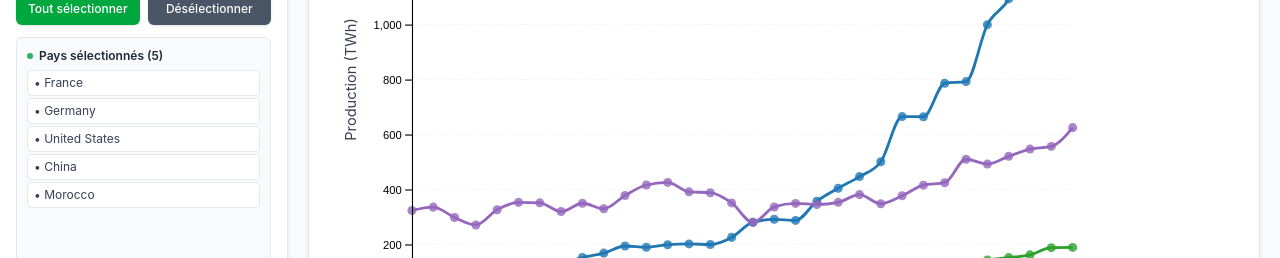
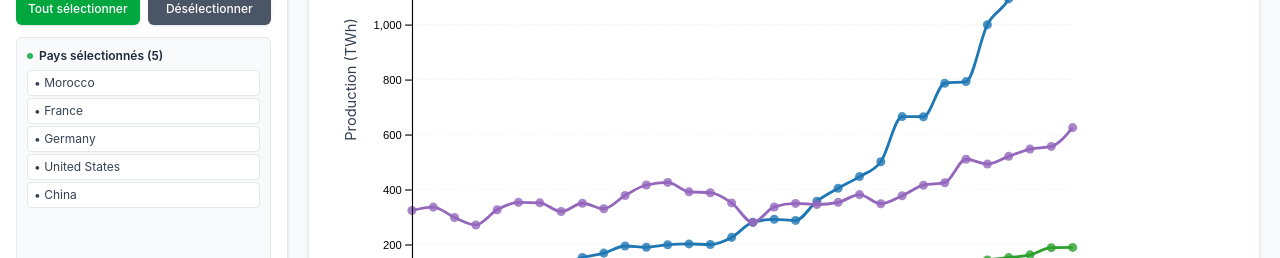
Before and after one commit to ImadAAmara1/energy-data-explorer, a React (Vite) app: page / in a window 1280 px wide. Shown: the part 443-701 px from the top of the page. Built offline with nearby package versions, Linux system fonts and the light colour scheme.

Commit message:
feat: Prioritize Morocco in default country selection

```diff
--- a/src/App.jsx
+++ b/src/App.jsx
@@ -14,11 +14,11 @@ import { SOURCE_DATA } from "./constants/sourceData";
 function App() {
   const [source, setSource] = useState("renouvelable");
   const [selectedCountries, setSelectedCountries] = useState([
+    "Morocco",
     "France",
     "Germany",
     "United States",
     "China",
-    "Morocco",
   ]);
   const [chartType, setChartType] = useState("line");
   const [sidebarOpen, setSidebarOpen] = useState(false);
```
